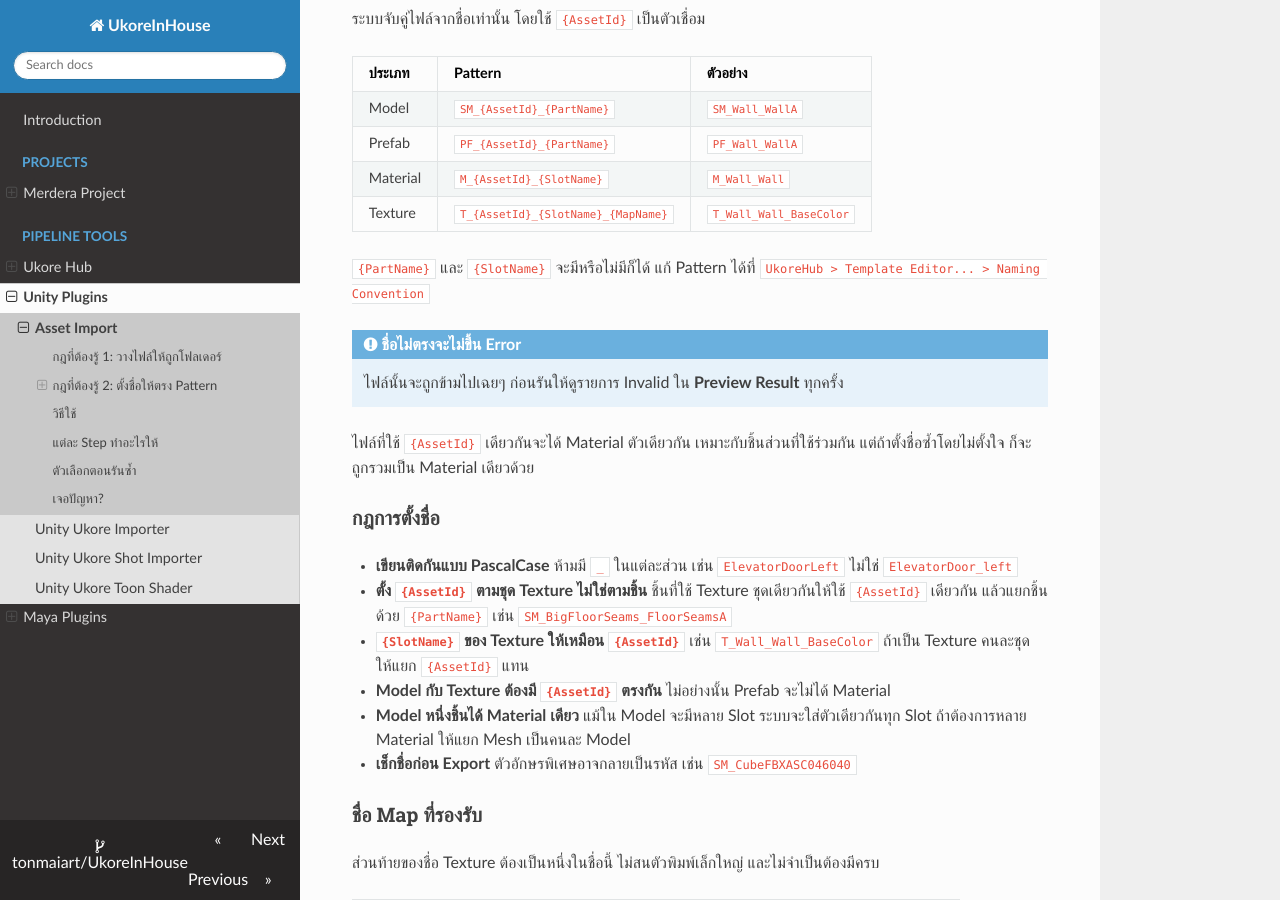
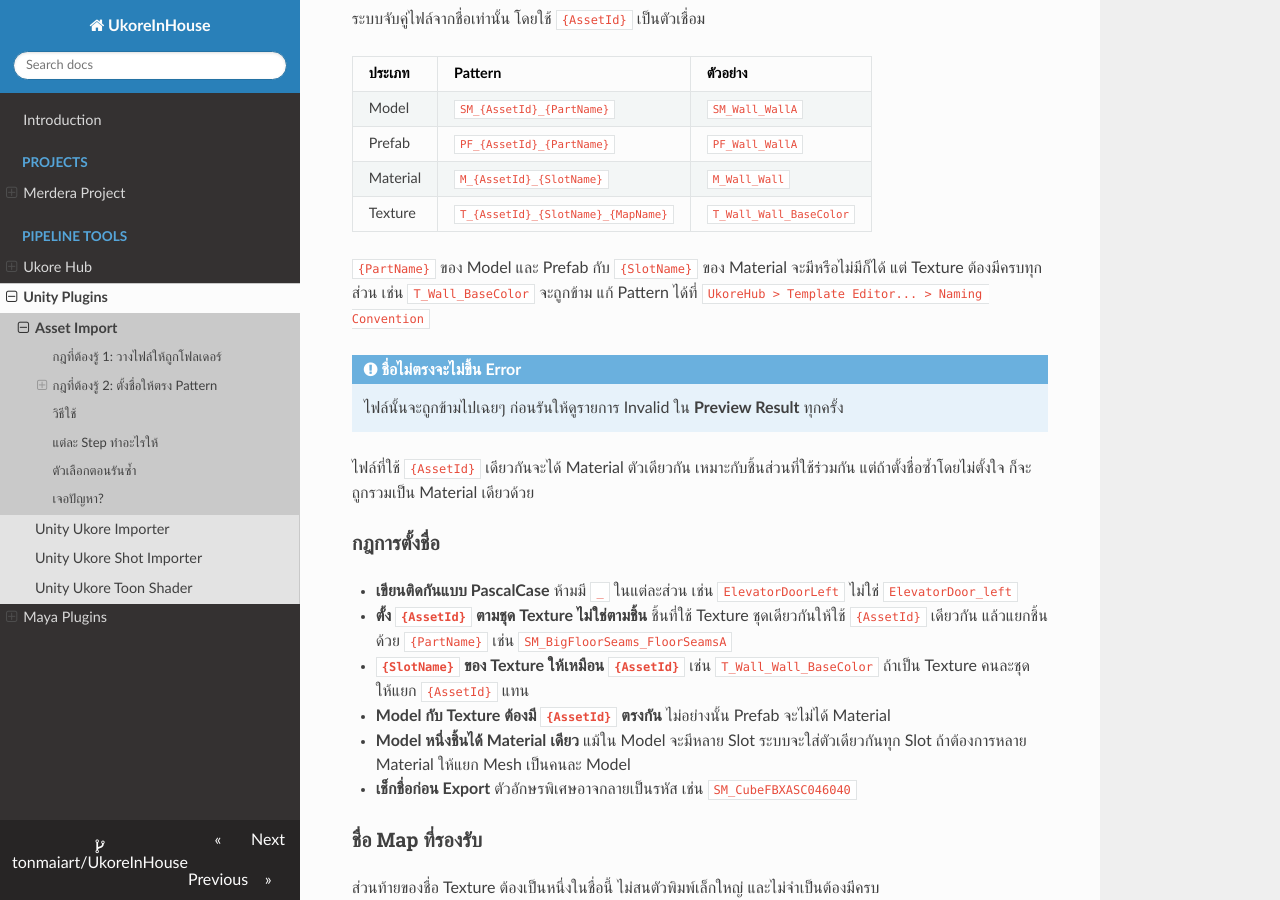
Before and after one commit to tonmaiart/UkoreInHouse, an MkDocs documentation site: the page built from docs/asset_import/quick-start.md, in a window 1280 px wide and 900 px high, scrolled down 1677 px. Built offline with MkDocs 1.6.1, drawn with Linux system fonts in a browser that asks for light colours; nearby versions of some CDN libraries.

Commit message:
Asset Import: a texture's SlotName is required
Co-Authored-By: Claude Opus 5.5 <noreply@anthropic.com>

```diff
--- a/docs/asset_import/quick-start.md
+++ b/docs/asset_import/quick-start.md
@@ -37,7 +37,7 @@
 | Material | `M_{AssetId}_{SlotName}` | `M_Wall_Wall` |
 | Texture | `T_{AssetId}_{SlotName}_{MapName}` | `T_Wall_Wall_BaseColor` |
 
-`{PartName}` และ `{SlotName}` จะมีหรือไม่มีก็ได้ แก้ Pattern ได้ที่ `UkoreHub > Template Editor... > Naming Convention`
+`{PartName}` ของ Model และ Prefab กับ `{SlotName}` ของ Material จะมีหรือไม่มีก็ได้ แต่ Texture ต้องมีครบทุกส่วน เช่น `T_Wall_BaseColor` จะถูกข้าม แก้ Pattern ได้ที่ `UkoreHub > Template Editor... > Naming Convention`
 
 !!! note "ชื่อไม่ตรงจะไม่ขึ้น Error"
     ไฟล์นั้นจะถูกข้ามไปเฉยๆ ก่อนรันให้ดูรายการ Invalid ใน **Preview Result** ทุกครั้ง
```
